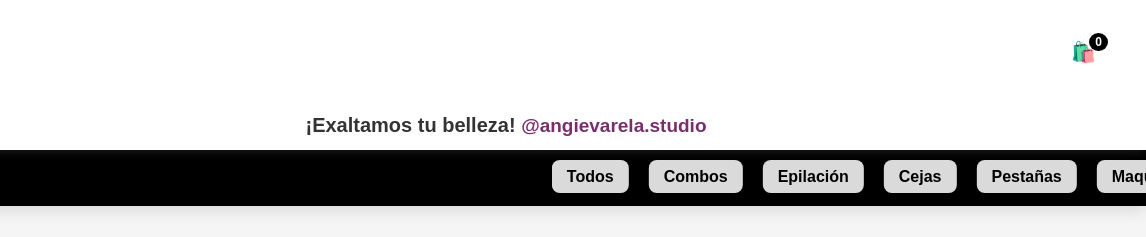
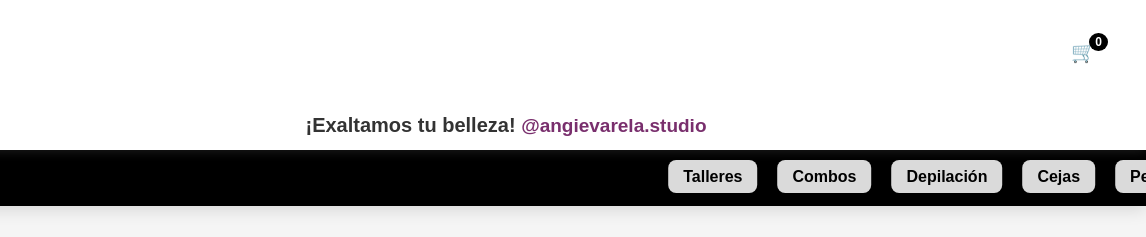
Before and after one commit to Sergiol9211/avstudio1, a plain HTML site: page index.html in a window 1280 px wide. Shown: the top 237 px of the page, 134-1280 px from the left. Drawn offline with Linux system fonts and the light colour scheme.

Commit message:
Update index.html

```diff
--- a/index.html
+++ b/index.html
@@ -17,7 +17,7 @@
         </div>
         <nav class="navbar">
             <ul>
-                <li><a href="#" class="carrito">🛍️ <span class="cantidad">0</span></a></li>
+                <li><a href="#" class="carrito">🛒 <span class="cantidad">0</span></a></li>
             </ul>
         </nav>
     </div>
@@ -31,15 +31,19 @@
     <!-- Categorías -->
     <div class="menu-categorias">
         <ul class="submenu-categorias categorias-marquee">
-            <li><a href="#" data-categoria="Todos">Todos</a></li>
+
+            <li><a href="#" data-categoria="Talleres">Talleres</a></li>
             <li><a href="#" data-categoria="Combos">Combos</a></li>
-            <li><a href="#" data-categoria="Epilacion">Epilación</a></li>
+            <li><a href="#" data-categoria="Depilacion">Depilación</a></li>
             <li><a href="#" data-categoria="Cejas">Cejas</a></li>
             <li><a href="#" data-categoria="Pestañas">Pestañas</a></li>
             <li><a href="#" data-categoria="Maquillaje">Maquillaje</a></li>
-            <li><a href="#" data-categoria="Talleres">Talleres</a></li>
+            <li><a href="#" data-categoria="Peinados">Peinados</a></li>
+            <li><a href="#" data-categoria="Todos">Todos</a></li>
         </ul>
+
     </div>
+
 
     <!-- Contenedor de productos -->
     <div id="productos-container" class="productos">
```
